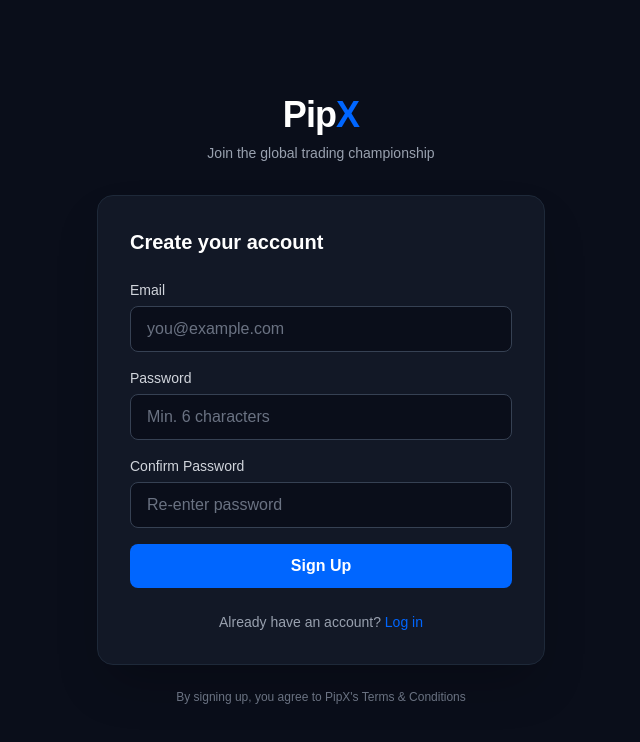
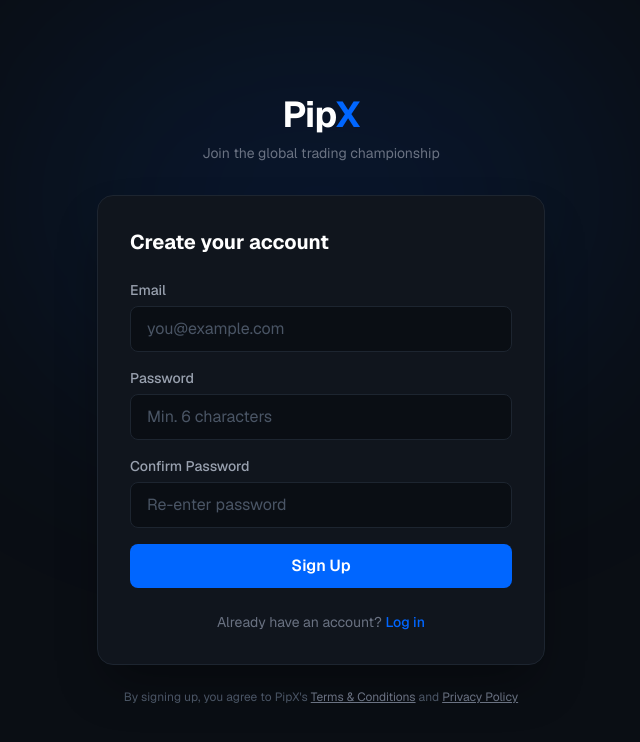
Before and after one commit to CodeWithNaitik-CU/pipx-v2, a Next.js app: page /signup in a window 1280 px wide. Shown: the top 742 px of the page, without its empty margins (319-959 px from the left). Built offline with nearby package versions, Linux system fonts and the light colour scheme; no server answers.

Commit message:
Redesign signup page with brand system, remove MT5 leftovers, link terms/privacy

```diff
--- a/app/page.tsx
+++ b/app/page.tsx
@@ -154,7 +154,15 @@ export default function Home() {
 
       {/* Footer */}
       <footer className="border-t border-[#1D2530] px-6 py-8 text-center text-gray-500 text-sm">
-        © 2026 PipX. All rights reserved.
+        <p className="mb-2">© 2026 PipX. All rights reserved.</p>
+        <div className="flex items-center justify-center gap-4 text-xs">
+          <Link href="/terms" className="hover:text-gray-300 transition">
+            Terms & Conditions
+          </Link>
+          <Link href="/privacy" className="hover:text-gray-300 transition">
+            Privacy Policy
+          </Link>
+        </div>
       </footer>
     </main>
   );
--- a/app/signup/page.tsx
+++ b/app/signup/page.tsx
@@ -36,19 +36,12 @@ export default function SignupPage() {
         createdAt: serverTimestamp(),
         walletAddress: "",
         currentTournamentId: null,
-        mt5Account: {
-          login: null,
-          investorPassword: null,
-          server: null,
-        },
         stats: {
           tournamentsEntered: 0,
           tournamentsWon: 0,
           bestRank: null,
         },
       });
-
-      router.push("/dashboard");
 
       router.push("/dashboard");
     } catch (err: any) {
@@ -66,25 +59,28 @@ export default function SignupPage() {
   };
 
   return (
-    <main className="min-h-screen bg-[#0A0E1A] flex items-center justify-center px-4">
-      <div className="w-full max-w-md">
+    <main className="min-h-screen bg-[#0A0E14] flex items-center justify-center px-4 font-sans relative overflow-hidden">
+      {/* Ambient glow */}
+      <div className="absolute top-0 left-1/2 -translate-x-1/2 w-[600px] h-[400px] bg-[#0066FF]/10 blur-[120px] rounded-full pointer-events-none" />
+
+      <div className="w-full max-w-md relative">
         {/* Logo/Brand */}
-        <div className="text-center mb-8">
-          <h1 className="text-4xl font-bold text-white tracking-tight">
+        <Link href="/" className="block text-center mb-8">
+          <h1 className="font-display text-4xl font-bold tracking-tight text-white">
             Pip<span className="text-[#0066FF]">X</span>
           </h1>
-          <p className="text-gray-400 mt-2 text-sm">
+          <p className="text-gray-500 mt-2 text-sm">
             Join the global trading championship
           </p>
-        </div>
+        </Link>
 
         {/* Card */}
-        <div className="bg-[#121826] border border-gray-800 rounded-2xl p-8 shadow-2xl">
-          <h2 className="text-xl font-semibold text-white mb-6">Create your account</h2>
+        <div className="bg-[#10151D] border border-[#1D2530] rounded-2xl p-8 shadow-2xl shadow-black/40">
+          <h2 className="font-display text-xl font-bold text-white mb-6">Create your account</h2>
 
           <form onSubmit={handleSignup} className="space-y-4">
             <div>
-              <label className="block text-sm font-medium text-gray-300 mb-1.5">
+              <label className="block text-sm font-medium text-gray-400 mb-1.5">
                 Email
               </label>
               <input
@@ -93,12 +89,12 @@ export default function SignupPage() {
                 value={email}
                 onChange={(e) => setEmail(e.target.value)}
                 required
-                className="w-full px-4 py-2.5 bg-[#0A0E1A] border border-gray-700 rounded-lg text-white placeholder-gray-500 focus:outline-none focus:ring-2 focus:ring-[#0066FF] focus:border-transparent transition"
+                className="w-full px-4 py-2.5 bg-[#0A0E14] border border-[#1D2530] rounded-lg text-white placeholder-gray-600 focus:outline-none focus:ring-2 focus:ring-[#0066FF] focus:border-transparent transition"
               />
             </div>
 
             <div>
-              <label className="block text-sm font-medium text-gray-300 mb-1.5">
+              <label className="block text-sm font-medium text-gray-400 mb-1.5">
                 Password
               </label>
               <input
@@ -108,12 +104,12 @@ export default function SignupPage() {
                 onChange={(e) => setPassword(e.target.value)}
                 required
                 minLength={6}
-                className="w-full px-4 py-2.5 bg-[#0A0E1A] border border-gray-700 rounded-lg text-white placeholder-gray-500 focus:outline-none focus:ring-2 focus:ring-[#0066FF] focus:border-transparent transition"
+                className="w-full px-4 py-2.5 bg-[#0A0E14] border border-[#1D2530] rounded-lg text-white placeholder-gray-600 focus:outline-none focus:ring-2 focus:ring-[#0066FF] focus:border-transparent transition"
               />
             </div>
 
             <div>
-              <label className="block text-sm font-medium text-gray-300 mb-1.5">
+              <label className="block text-sm font-medium text-gray-400 mb-1.5">
                 Confirm Password
               </label>
               <input
@@ -123,13 +119,13 @@ export default function SignupPage() {
                 onChange={(e) => setConfirmPassword(e.target.value)}
                 required
                 minLength={6}
-                className="w-full px-4 py-2.5 bg-[#0A0E1A] border border-gray-700 rounded-lg text-white placeholder-gray-500 focus:outline-none focus:ring-2 focus:ring-[#0066FF] focus:border-transparent transition"
+                className="w-full px-4 py-2.5 bg-[#0A0E14] border border-[#1D2530] rounded-lg text-white placeholder-gray-600 focus:outline-none focus:ring-2 focus:ring-[#0066FF] focus:border-transparent transition"
               />
             </div>
 
             {error && (
-              <div className="bg-red-500/10 border border-red-500/30 rounded-lg px-4 py-2.5">
-                <p className="text-red-400 text-sm">{error}</p>
+              <div className="bg-[#FF4757]/10 border border-[#FF4757]/30 rounded-lg px-4 py-2.5">
+                <p className="text-[#FF4757] text-sm">{error}</p>
               </div>
             )}
 
@@ -149,7 +145,7 @@ export default function SignupPage() {
             </button>
           </form>
 
-          <p className="text-center text-gray-400 text-sm mt-6">
+          <p className="text-center text-gray-500 text-sm mt-6">
             Already have an account?{" "}
             <Link href="/login" className="text-[#0066FF] hover:text-[#3385FF] font-medium">
               Log in
@@ -157,8 +153,15 @@ export default function SignupPage() {
           </p>
         </div>
 
-        <p className="text-center text-gray-500 text-xs mt-6">
-          By signing up, you agree to PipX's Terms & Conditions
+        <p className="text-center text-gray-600 text-xs mt-6">
+          By signing up, you agree to PipX's{" "}
+          <Link href="/terms" className="text-gray-500 hover:text-gray-300 underline">
+            Terms & Conditions
+          </Link>{" "}
+          and{" "}
+          <Link href="/privacy" className="text-gray-500 hover:text-gray-300 underline">
+            Privacy Policy
+          </Link>
         </p>
       </div>
     </main>
```
